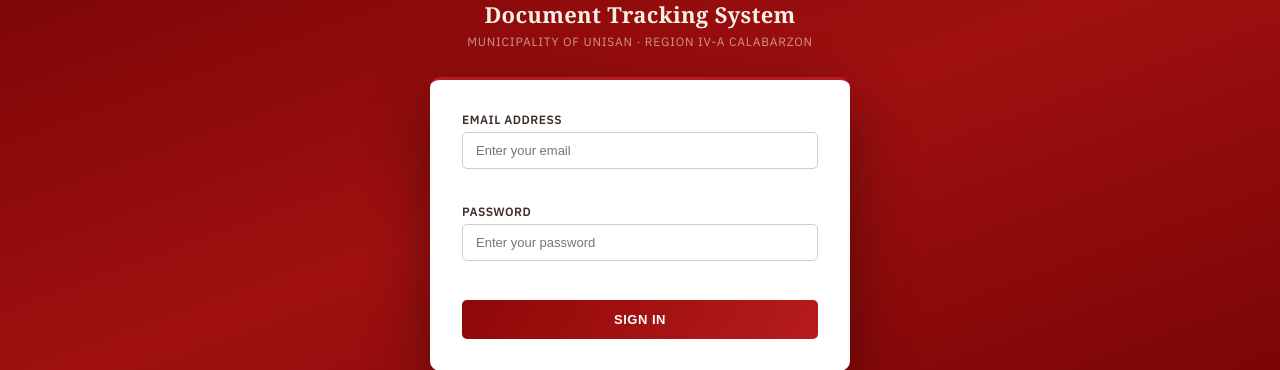
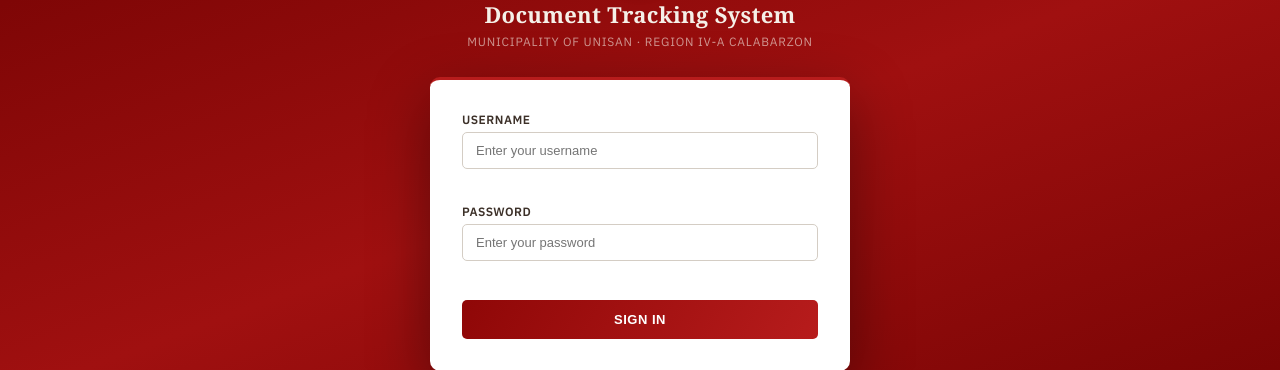
Before and after one commit to lliaaaa/DOCTRACK-RENDER, a Flask app: page /auth/login in a window 1280 px wide. Shown: the part 234-604 px from the top of the page. Run offline with Flask 3, Linux system fonts and the light colour scheme.

Commit message:
Add files via upload

```diff
--- a/app/templates/login.html
+++ b/app/templates/login.html
@@ -42,10 +42,12 @@ body {
 }
 .login-btn:hover { opacity: .92; }
 .alert { font-size: 12px; padding: 10px 12px; border-radius: 5px; margin-bottom: 16px; border-left: 4px solid; }
-.alert-danger { background: #FDE8E8; border-left-color: #b71c1c; color: #5C0000; }
+.alert-danger  { background: #FDE8E8; border-left-color: #b71c1c; color: #5C0000; }
 .alert-success { background: #D1EDD8; border-left-color: #198754; color: #0F3A1F; }
 .alert-warning { background: #FEF3C2; border-left-color: #F5A623; color: #5C3A00; }
 .login-footer { text-align: center; margin-top: 20px; color: rgba(245,240,232,.4); font-size: 11px; }
+.field-err { color:#b71c1c; font-size:11px; margin-top:3px; min-height:14px; }
+.input-invalid { border-color:#b71c1c !important; box-shadow:0 0 0 3px rgba(139,0,0,.12) !important; }
 </style>
 
 <link href="https://fonts.googleapis.com/css2?family=IBM+Plex+Sans:wght@400;600;700&display=swap" rel="stylesheet">
@@ -68,38 +70,43 @@ body {
         {% endwith %}
 
         <form method="POST" action="{{ url_for('auth.login') }}">
-<input type="hidden" name="csrf_token" value="{{ csrf_token() }}">
+            <input type="hidden" name="csrf_token" value="{{ csrf_token() }}">
             <div class="form-group">
-                <label>Email Address</label>
-                <input type="email" name="email" id="loginEmail" required placeholder="Enter your email"
+                <label for="loginUsername">Username</label>
+                <input type="text" name="username" id="loginUsername" required
+                       placeholder="Enter your username"
+                       autocomplete="username"
                        oninput="this.classList.remove('input-invalid')">
-                <div id="emailError" class="field-err"></div>
+                <div id="usernameError" class="field-err"></div>
             </div>
             <div class="form-group">
-                <label>Password</label>
-                <input type="password" name="password" id="loginPassword" required placeholder="Enter your password"
+                <label for="loginPassword">Password</label>
+                <input type="password" name="password" id="loginPassword" required
+                       placeholder="Enter your password"
+                       autocomplete="current-password"
                        oninput="this.classList.remove('input-invalid')">
                 <div id="passwordError" class="field-err"></div>
             </div>
             <button type="submit" class="login-btn" onclick="return validateLogin()">Sign In</button>
         </form>
-<style>
-.field-err { color:#b71c1c; font-size:11px; margin-top:3px; min-height:14px; }
-.input-invalid { border-color:#b71c1c !important; box-shadow:0 0 0 3px rgba(139,0,0,.12) !important; }
-</style>
+    </div>
+
+    <div class="login-footer">
+        Republic of the Philippines · Official Government System<br>
+        Unauthorized access is strictly prohibited.
+    </div>
+</div>
+
 <script>
 function validateLogin() {
   let valid = true;
-  const email = document.getElementById('loginEmail');
-  const pass  = document.getElementById('loginPassword');
-  document.getElementById('emailError').textContent    = '';
+  const username = document.getElementById('loginUsername');
+  const pass     = document.getElementById('loginPassword');
+  document.getElementById('usernameError').textContent = '';
   document.getElementById('passwordError').textContent = '';
-  if (!email.value.trim()) {
-    document.getElementById('emailError').textContent = 'Email is required.';
-    email.classList.add('input-invalid'); valid = false;
-  } else if (!/^[^\s@]+@[^\s@]+\.[^\s@]+$/.test(email.value.trim())) {
-    document.getElementById('emailError').textContent = 'Enter a valid email address.';
-    email.classList.add('input-invalid'); valid = false;
+  if (!username.value.trim()) {
+    document.getElementById('usernameError').textContent = 'Username is required.';
+    username.classList.add('input-invalid'); valid = false;
   }
   if (!pass.value) {
     document.getElementById('passwordError').textContent = 'Password is required.';
@@ -108,10 +115,3 @@ function validateLogin() {
   return valid;
 }
 </script>
-    </div>
-
-    <div class="login-footer">
-        Republic of the Philippines · Official Government System<br>
-        Unauthorized access is strictly prohibited.
-    </div>
-</div>
```
